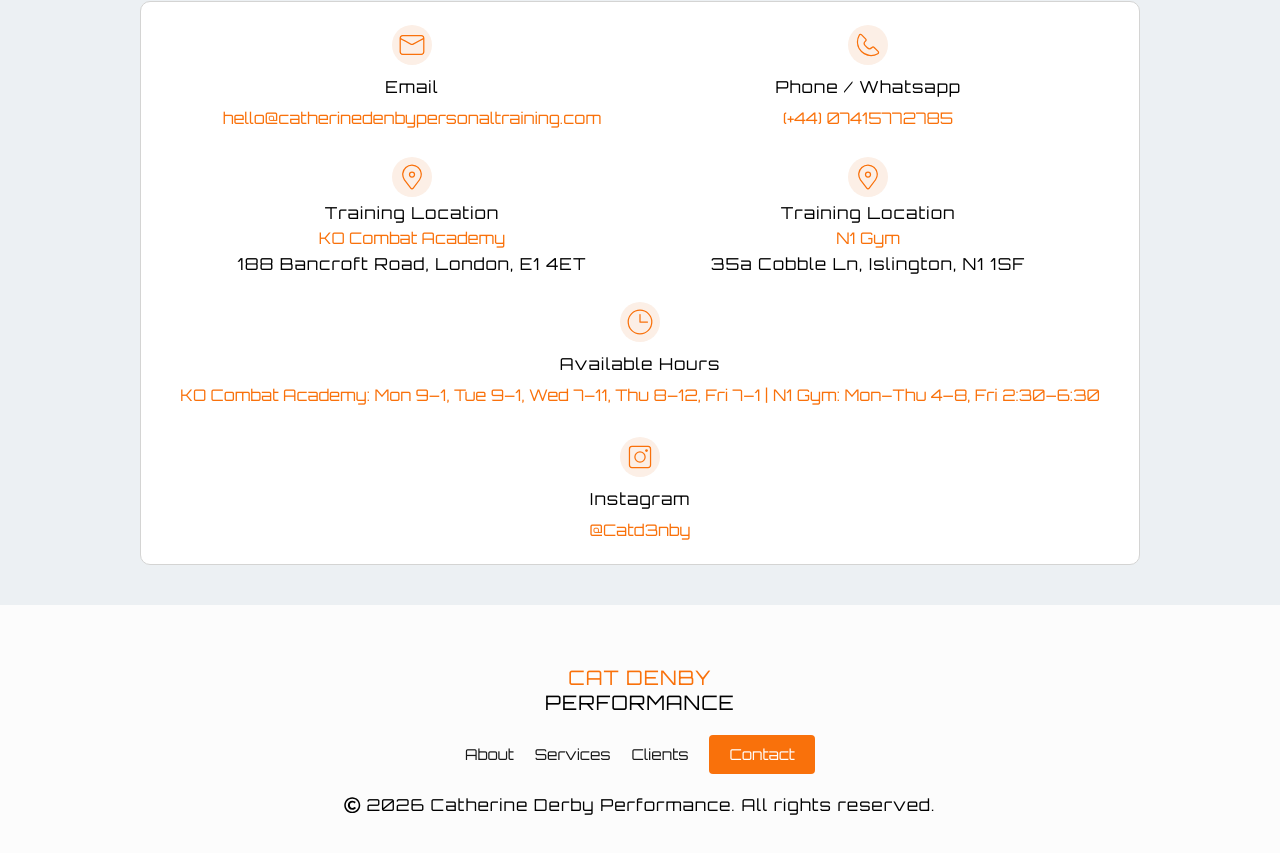
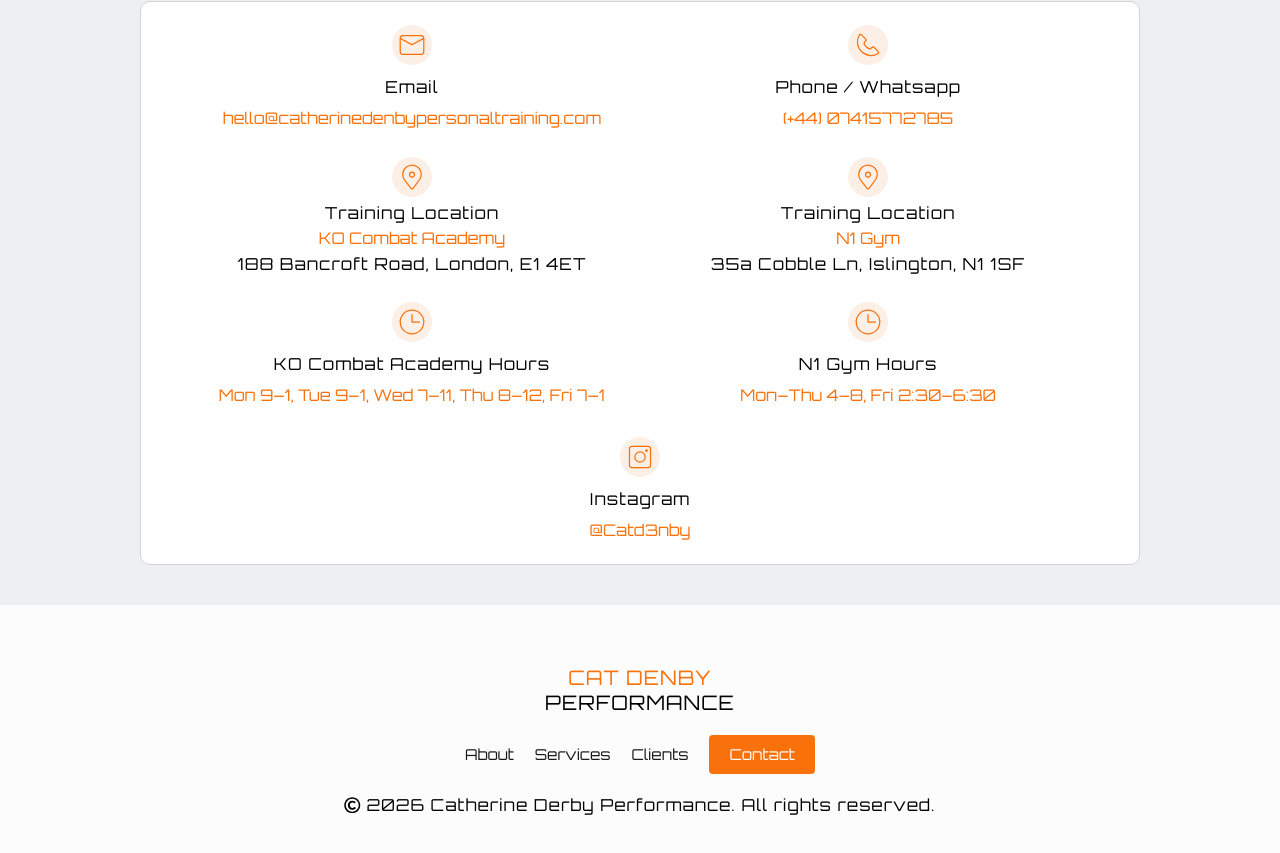
Before and after one commit to cdenby-dotcom/Cat-Denby-Performance, a Next.js app: page / in a window 1280 px wide. Shown: the part 8216-9069 px from the top of the page. Built offline with nearby package versions, Linux system fonts and the light colour scheme.

Commit message:
Update ContactSection.tsx

```diff
--- a/app/components/ContactPage/ContactSection.tsx
+++ b/app/components/ContactPage/ContactSection.tsx
@@ -8,7 +8,7 @@ function ContactSection() {
 
      const {contactRef} = useScroll()
 
- const contactDetails = [
+const contactDetails = [
     {
         svg: <CiMail />,
         method: "Email",
@@ -33,7 +33,7 @@ function ContactSection() {
         address: "188 Bancroft Road, London, E1 4ET"
     },
 
-    // N1 Gym (new)
+    // N1 Gym
     {
         svg: <CiLocationOn />,
         method: "Training Location",
@@ -43,12 +43,18 @@ function ContactSection() {
         address: "35a Cobble Ln, Islington, N1 1SF"
     },
 
-    // Updated hours
+    // KO Hours (clean + separate)
     {
         svg: <CiClock2 />,
-        method: "Available Hours",
-        contactDetail:
-            "KO Combat Academy: Mon 9–1, Tue 9–1, Wed 7–11, Thu 8–12, Fri 7–1 | N1 Gym: Mon–Thu 4–8, Fri 2:30–6:30"
+        method: "KO Combat Academy Hours",
+        contactDetail: "Mon 9–1, Tue 9–1, Wed 7–11, Thu 8–12, Fri 7–1"
+    },
+
+    // N1 Hours (clean + separate)
+    {
+        svg: <CiClock2 />,
+        method: "N1 Gym Hours",
+        contactDetail: "Mon–Thu 4–8, Fri 2:30–6:30"
     },
 
     {
@@ -59,6 +65,7 @@ function ContactSection() {
         contactDetail: "@Catd3nby"
     }
 ];
+
 
   return (
     <div className={styles.ContactSection} ref={contactRef}>
```
